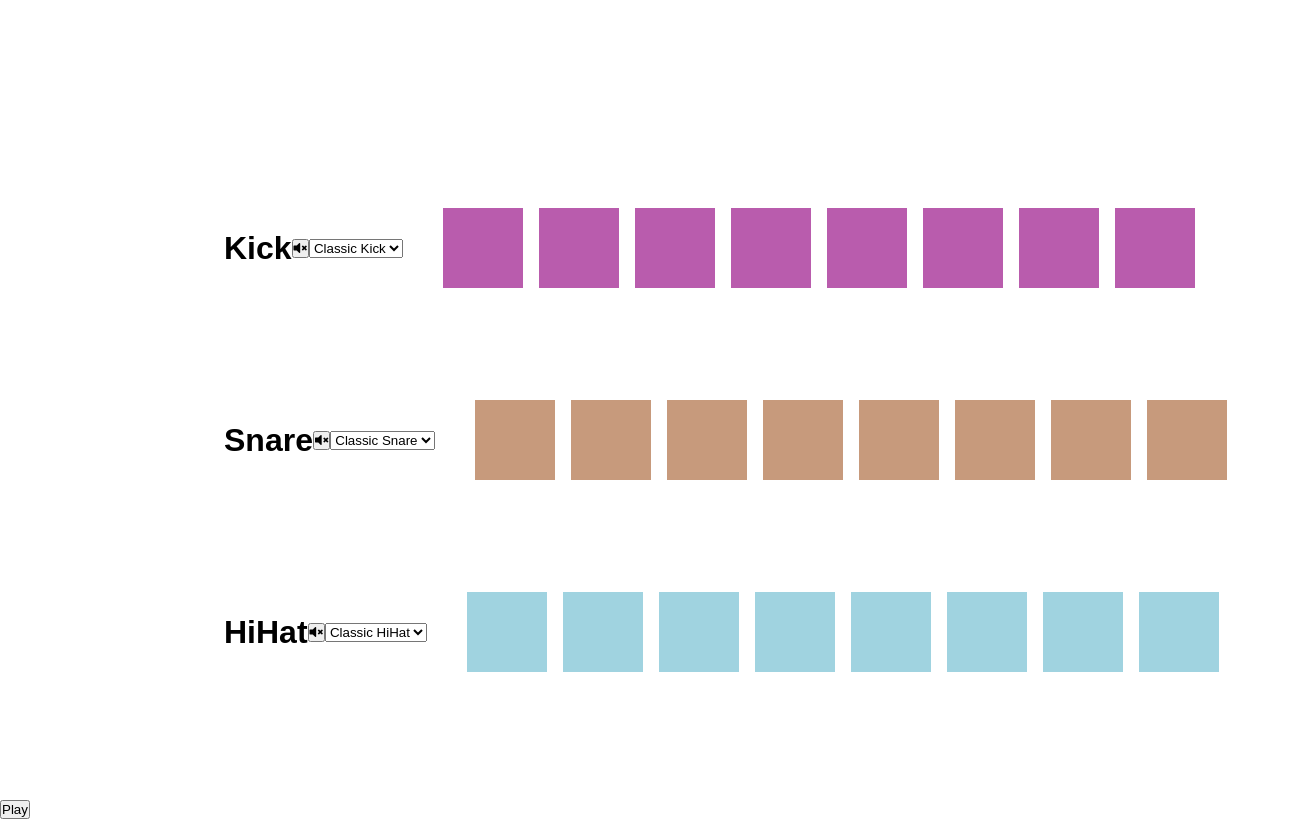
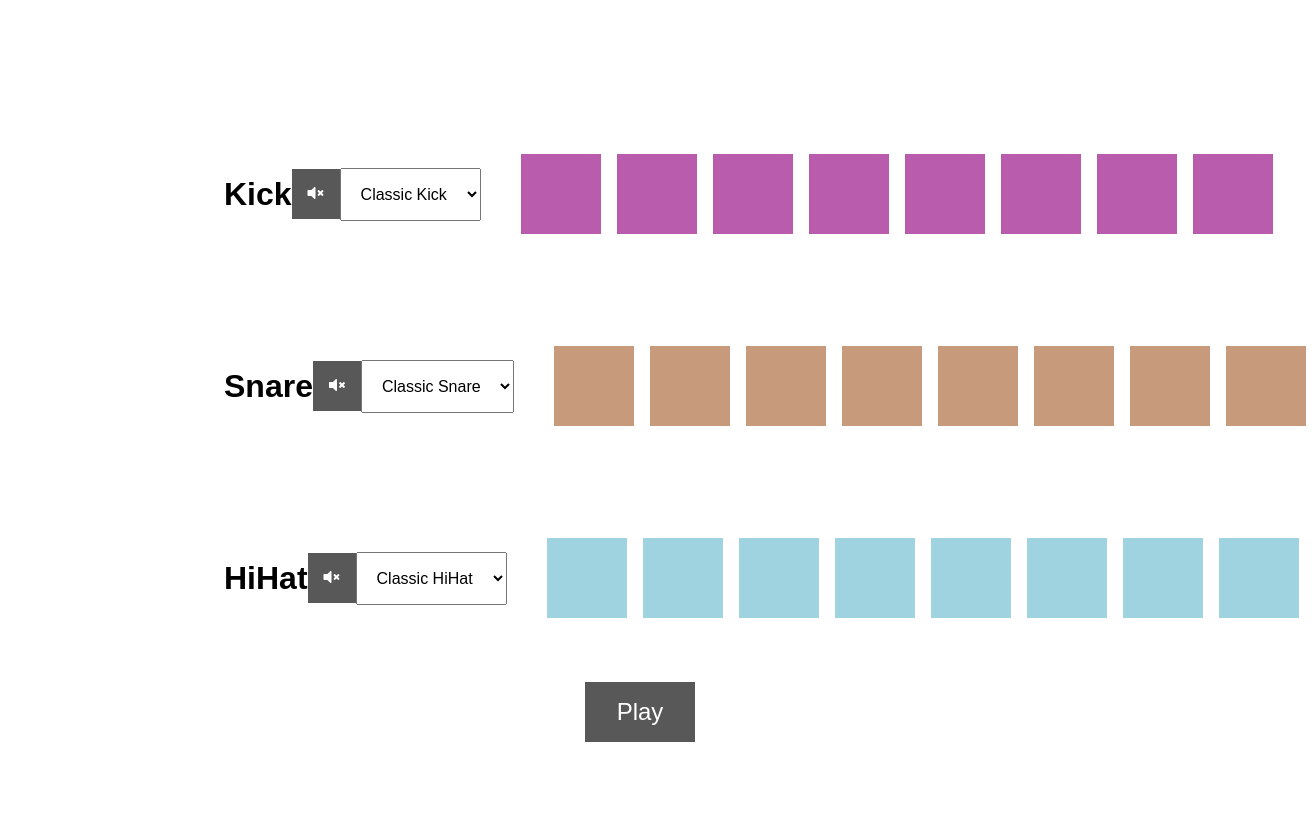
Before and after one commit to vikil94/beatmaker, a plain HTML site: page index.html in a window 1280 px wide. Shown: the whole page, 1314 px wide, since content can reach past the window. Drawn offline with Linux system fonts and the light colour scheme.

Commit message:
HTML and CSS has been added - now to add the javascript to make the program work properly

```diff
--- a/index.html
+++ b/index.html
@@ -96,8 +96,9 @@
 					<div class="pad hihat-pad b7"></div>
 				</div>
 			</div>
+			<button class="play">Play</button>
 		</div>
-		<button class="play">Play</button>
+
 		<audio src="/sounds/kick-classic.wav" class="kick-sound"></audio>
 		<audio src="/sounds/snare-acoustic01.wav" class="snare-sound"></audio>
 		<audio src="/sounds/hihat-acoustic01.wav" class="hihat-sound"></audio>
--- a/style.css
+++ b/style.css
@@ -34,6 +34,18 @@ svg {
 	background: rgb(160, 211, 224);
 }
 
+.kick-pad.active {
+	background: rgb(224, 35, 199);
+}
+
+.snare-pad.active {
+	background: rgb(194, 106, 48);
+}
+
+.hihat-pad.active {
+	background: rgb(74, 193, 223);
+}
+
 .sequencer {
 	display: flex;
 	min-height: 100vh;
@@ -62,6 +74,34 @@ svg {
 	display: flex;
 	justify-content: space-between;
 	align-items: center;
-	flex: 1;
 	margin: 0rem 2rem;
 }
+
+.controls button {
+	padding: 1rem;
+	border: none;
+	background: rgb(88, 88, 88);
+	color: white;
+	font-size: 1rem;
+	cursor: pointer;
+	transition: all 0.5s ease;
+}
+
+.pad {
+	transition: all 0.5s ease;
+}
+
+.play {
+	padding: 1rem 2rem;
+	font-size: 1.5rem;
+	background: rgb(88, 88, 88);
+	color: white;
+	border: none;
+	cursor: pointer;
+	margin-top: 3rem;
+}
+
+select {
+	padding: 1rem;
+	font-size: 1rem;
+}
```
